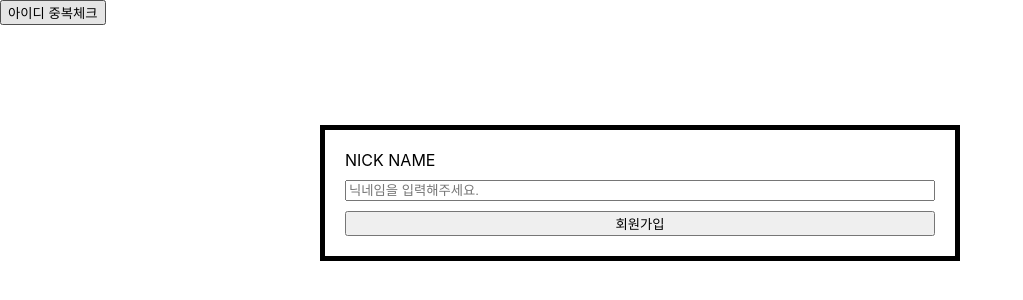
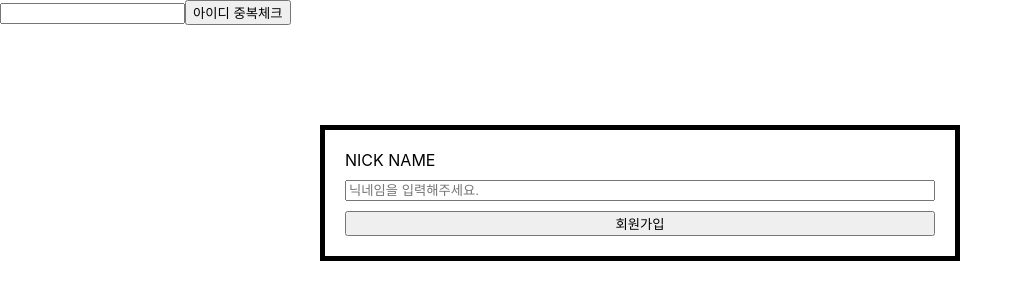
Before and after one commit to ZERO2ONE23581/JunFlix, a Next.js app: page /join in a window 1280 px wide. Shown: the top 300 px of the page, without its empty margins (0-1023 px from the left). Built offline with nearby package versions, Linux system fonts and the light colour scheme.

Commit message:
✅ 아이디 중복체크 API

```diff
--- a/pages/api/user/join.ts
+++ b/pages/api/user/join/index.ts
@@ -1,10 +1,9 @@
 import { NextApiRequest, NextApiResponse } from 'next';
-import prismaClient from '../../../src/libs/server/prisma_client';
-import withHandler from '../../../src/libs/server/withHandler';
+import prismaClient from '../../../../src/libs/server/prisma_client';
+import withHandler from '../../../../src/libs/server/withHandler';
 
 async function handler(req: NextApiRequest, res: NextApiResponse) {
   const { username, userId, password, confirmPassword, email } = req.body;
-
   //데이터 미입력 체크
   const data = Boolean(
     username && (userId || email) && password && confirmPassword
@@ -18,17 +17,17 @@ async function handler(req: NextApiRequest, res: NextApiResponse) {
 
   //중복체크
   if (userId) {
-    const DupData = await prismaClient.user.findUnique({
+    const dupData = await prismaClient.user.findUnique({
       where: { userId },
     });
-    if (DupData)
+    if (dupData)
       return res.json({ ok: false, error: '이미 가입한 아이디 입니다.' });
   }
   if (email) {
-    const DupData = await prismaClient.user.findUnique({
+    const dupData = await prismaClient.user.findUnique({
       where: { email },
     });
-    if (DupData)
+    if (dupData)
       return res.json({ ok: false, error: '이미 가입한 이메일 입니다.' });
   }
 
--- /dev/null
+++ b/pages/api/user/join/userId_check.ts
@@ -0,0 +1,21 @@
+import { NextApiRequest, NextApiResponse } from 'next';
+import prismaClient from '../../../../src/libs/server/prisma_client';
+import withHandler from '../../../../src/libs/server/withHandler';
+
+async function handler(req: NextApiRequest, res: NextApiResponse) {
+  const userId = req.body;
+
+  //데이터 미입력 체크
+  if (!userId)
+    return res.json({ ok: false, error: '데이터가 미입력 되었습니다.' });
+
+  //중복체크
+  const dupData = await prismaClient.user.findUnique({
+    where: { userId },
+  });
+  if (dupData)
+    return res.json({ ok: false, error: '이미 가입한 아이디 입니다.' });
+  //
+  return res.json({ ok: true });
+}
+export default withHandler(['POST'], handler);
--- a/pages/join/index.tsx
+++ b/pages/join/index.tsx
@@ -14,6 +14,7 @@ export interface IJoinForm {
   confirmPw?: string;
   email?: string;
   idCheckError?: string;
+  userIdCheck?: string;
 }
 
 const Join: NextPage = () => {
@@ -22,7 +23,8 @@ const Join: NextPage = () => {
   const [
     postCheck,
     { loading: checkLoading, data: checkData, error: checkError },
-  ] = useMutation('/api/user/userId_check');
+  ] = useMutation('/api/user/join/userId_check');
+  console.log(checkData);
 
   //Form
   const {
@@ -31,6 +33,9 @@ const Join: NextPage = () => {
     formState: { errors },
     watch,
     setError,
+    reset,
+    setValue,
+    getValues,
   } = useForm<IJoinForm>({ mode: 'onBlur' });
   //
   const onValid = (formData: IJoinForm) => {
@@ -40,13 +45,19 @@ const Join: NextPage = () => {
         message: '아이디 중복확인을 실행해주세요.',
       });
     }
+    return;
     if (loading) return;
     postJoin(formData);
   };
 
+  const onValidCheck = ({ userIdCheck }: IJoinForm) => {
+    if (checkLoading) return;
+    return postCheck(userIdCheck);
+  };
+
   //Modal
   const [modal, setModal] = useState(false);
-  const [idModal, setIdModal] = useState(false);
+
   useEffect(() => {
     if (data?.ok) {
       setModal(true);
@@ -78,15 +89,29 @@ const Join: NextPage = () => {
     watch('confirmPw'),
     watch('email'),
   ]);
-  console.log(errors.idCheckError);
+
+  useEffect(() => {
+    setValue('userIdCheck', getValues('userId'));
+  }, [getValues('userId')]);
+
   //
   return (
     <>
       {modal && <JoinModal toggleClick={toggleClick} />}
-      {idModal && <IdModal toggleClick={toggleClick} />}
       {/* {true && <JoinModal toggleClick={toggleClick} />} */}
 
-      <button>아이디 중복체크</button>
+      <form onSubmit={handleSubmit(onValidCheck)}>
+        <input
+          {...register('userIdCheck')}
+          type="text"
+          // value={getValues('userId')}
+          // disabled={true}
+        />
+        <input
+          type="submit"
+          value={checkLoading ? 'Loading...' : '아이디 중복체크'}
+        />
+      </form>
 
       <Form onSubmit={handleSubmit(onValid)}>
         <>
@@ -118,7 +143,7 @@ const Join: NextPage = () => {
             {errors.idCheckError && (
               <Error>{errors.idCheckError.message}</Error>
             )}
-            {checkData && state.layerTwo && (
+            {checkData?.ok && state.layerTwo && (
               <SecondLayer>
                 <Input
                   label="PASSWORD"
```
